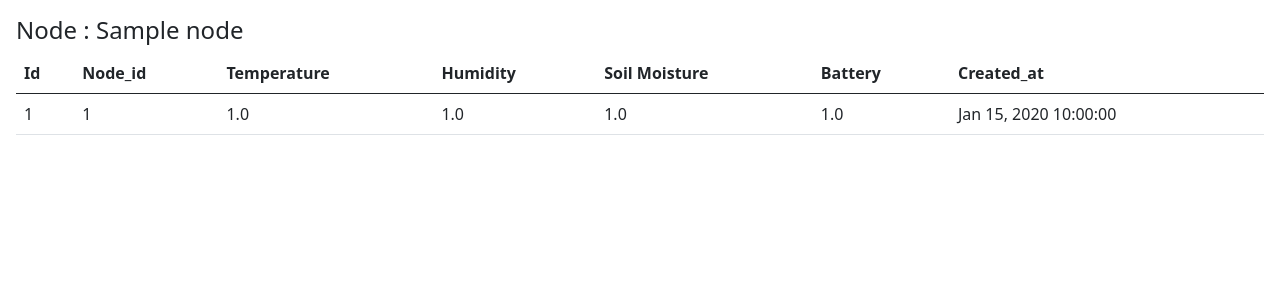
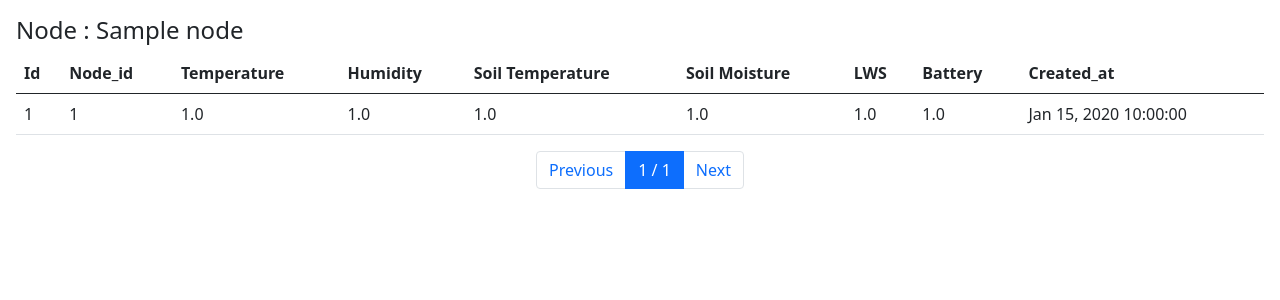
Before and after one commit to Shethyash/sdl, a Django app: page /nodes/get_feeds_table/1 in a window 1280 px wide. Shown: the part 72-372 px from the top of the page. Run offline with Django 3.2, Linux system fonts and the light colour scheme; a user stored in the database is signed in; tables that the repository leaves empty hold one stand-in row (values such as "Sample post"); some libraries are stand-ins or nearby versions.

Commit message:
pagination changed

```diff
--- a/nodes/views.py
+++ b/nodes/views.py
@@ -5,6 +5,7 @@ import requests
 from django.contrib import messages
 from django.contrib.auth.decorators import login_required
 from django.core import serializers
+from django.core.paginator import Paginator, PageNotAnInteger, EmptyPage
 from django.http import HttpResponse
 from django.shortcuts import redirect, render
 from django.utils import timezone
@@ -53,9 +54,19 @@ def get_feeds(request, node_id):
 
 @login_required
 def get_feeds_table(request, node_id):
+    page_num = int(request.GET.get('page', 1))
+    if page_num <= 1:
+        page_num = 1
     data = Feeds.objects.filter(node_id=node_id).order_by('-id')
+    paginator = Paginator(data, 12)
     node = Nodes.objects.get(id=node_id)
-    return render(request, 'nodes/feed_table.html', {'data': data, 'node': node, 'node_id': node_id})
+    try:
+        page_obj = paginator.page(page_num)
+    except PageNotAnInteger:
+        page_obj = paginator.page(1)
+    except EmptyPage:
+        page_obj = paginator.page(paginator.num_pages)
+    return render(request, 'nodes/feed_table.html', {'data': page_obj, 'node': node, 'node_id': node_id})
 
 
 @login_required
--- a/templates/nodes/feed_table.html
+++ b/templates/nodes/feed_table.html
@@ -13,7 +13,9 @@
                 <th>Node_id</th>
                 <th>Temperature</th>
                 <th>Humidity</th>
+                <th>Soil Temperature</th>
                 <th>Soil Moisture</th>
+                <th>LWS</th>
                 <th>Battery</th>
                 <th>Created_at</th>
             </tr>
@@ -25,7 +27,9 @@
                     <td>{{ i.node_id }}</td>
                     <td>{{ i.temperature }}</td>
                     <td>{{ i.humidity }}</td>
+                    <td>{{ i.soil_temperature }}</td>
                     <td>{{ i.soil_moisture }}</td>
+                    <td>{{ i.LWS }}</td>
                     <td>{{ i.battery_status }}</td>
                     <td>{{ i.created_at | date:"M d, Y H:i:s" }}</td>
                 </tr>
@@ -33,4 +37,5 @@
             </tbody>
         </table>
     </div>
+    {% include "pagination.html" %}
 {% endblock content %}
--- /dev/null
+++ b/templates/pagination.html
@@ -0,0 +1,26 @@
+<nav aria-label="...">
+    <ul class="pagination justify-content-center">
+        <li class="page-item" {% if not data.has_previous %} class="disable" {% endif %}>
+            <a class="page-link"
+                    {% if not data.has_previous %}
+               href="#"
+                    {% else %}
+               href="?page={{ data.previous_page_number }}"
+                    {% endif %}
+               tabindex="-1">Previous</a>
+        </li>
+        {#        <li class="page-item"><a class="page-link" href="#">1</a></li>#}
+        <li class="page-item active">
+            <a class="page-link" href="#">{{ data.number }} / {{ data.paginator.num_pages }} <span class="sr-only">(current)</span></a>
+        </li>
+        {#        <li class="page-item"><a class="page-link" href="#">3</a></li>#}
+        <li class="page-item">
+            <a class="page-link"
+                    {% if not data.has_next %}
+               href="#"
+                    {% else %}
+               href="?page={{ data.next_page_number }}"
+                    {% endif %}>Next</a>
+        </li>
+    </ul>
+</nav>
```
Also changed, not shown: templates/nodes/list.html (+10 -9 lines). Lines whose indentation alone changed are shown as unchanged.
